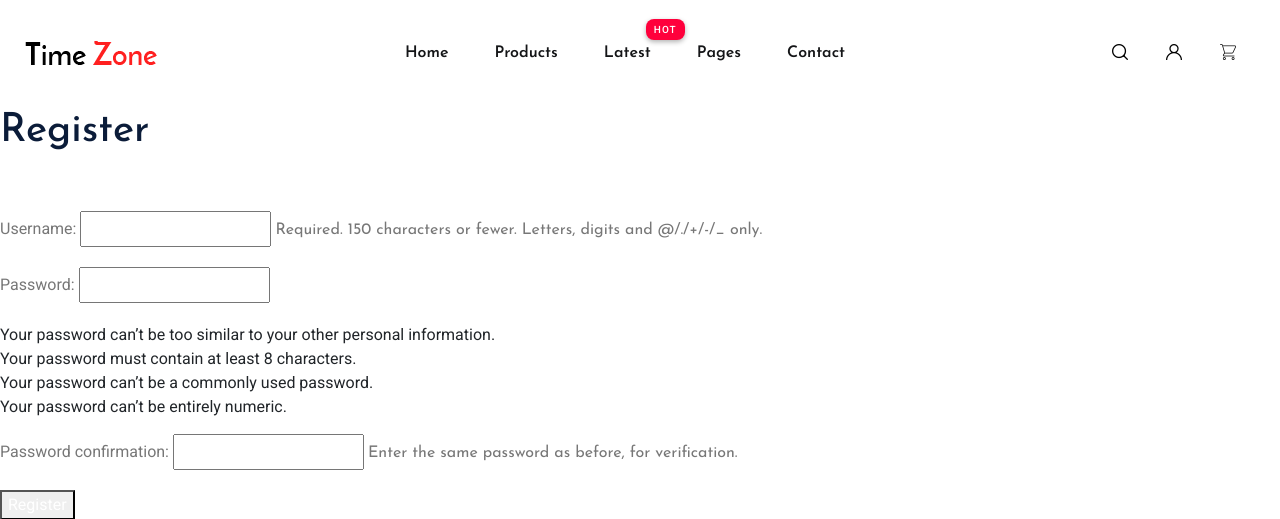
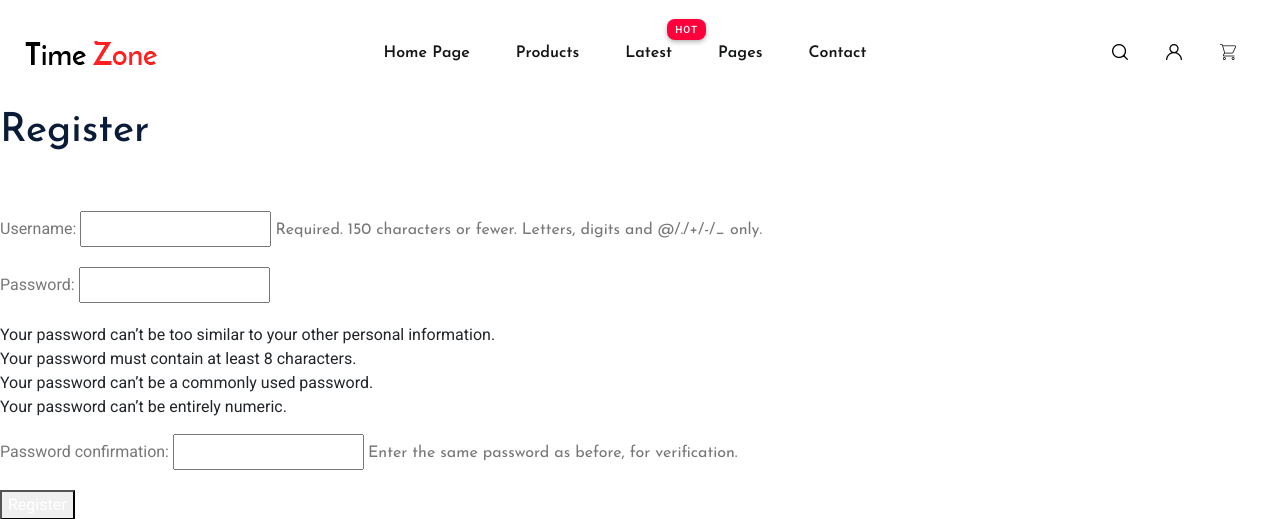
Before and after one commit to kalevkena/ecommerce, a Django app: page /accounts/register/ in a window 1280 px wide. Shown: the top 519 px of the page. Run offline with Django 3.2, Linux system fonts and the light colour scheme; some libraries are stand-ins or nearby versions.

Commit message:
Changed home page title

```diff
--- a/templates/base.html
+++ b/templates/base.html
@@ -42,7 +42,7 @@
                         <div class="main-menu d-none d-lg-block">
                             <nav>
                                 <ul id="navigation">
-                                    <li><a href="{% url 'home' %}">Home</a></li>
+                                    <li><a href="{% url 'home' %}">Home Page</a></li>
                                     <li><a href="{% url 'product_list' %}">Products</a></li>
                                     <li class="hot"><a href="#">Latest</a>
                                         <ul class="submenu">
```
